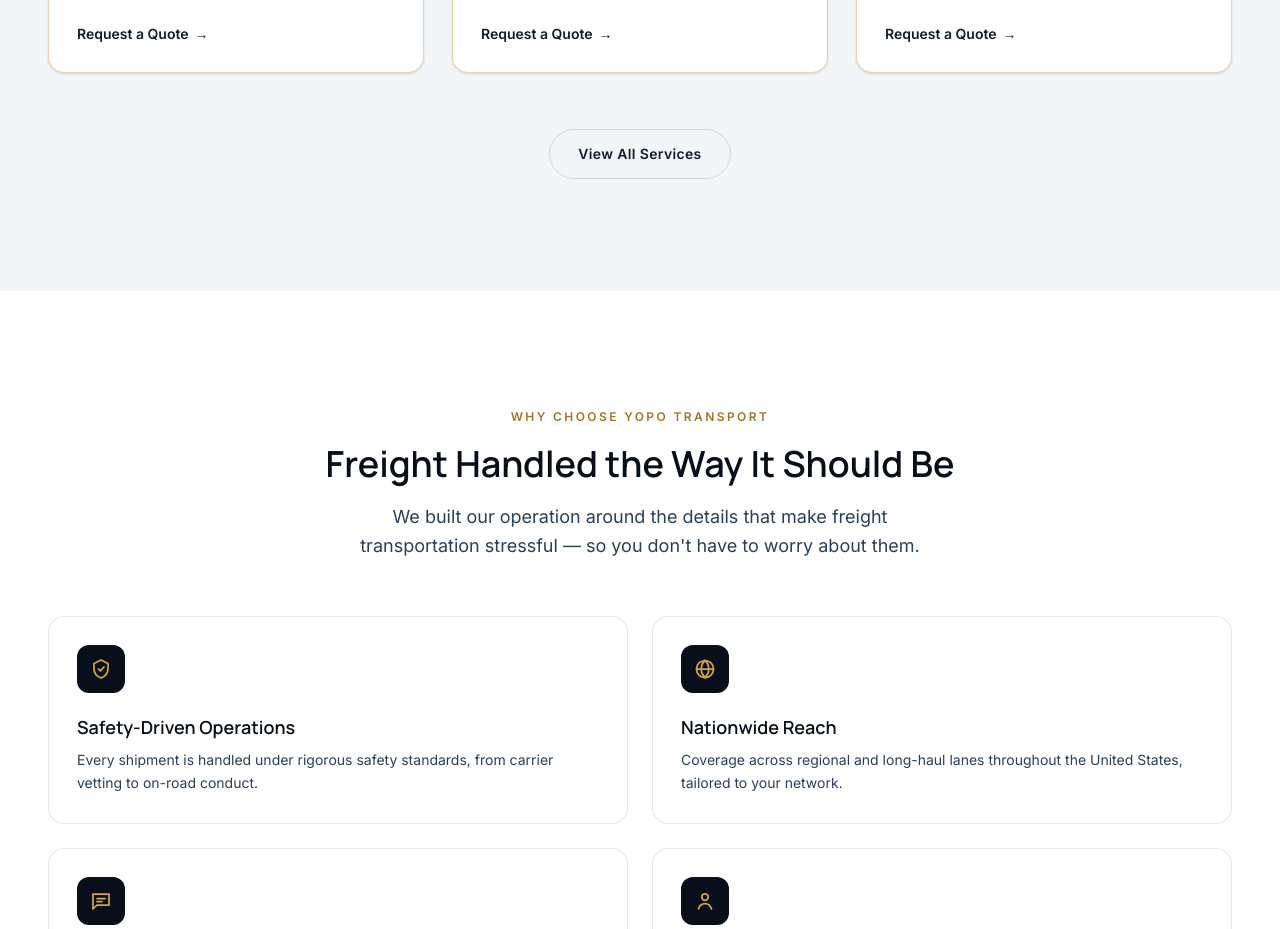
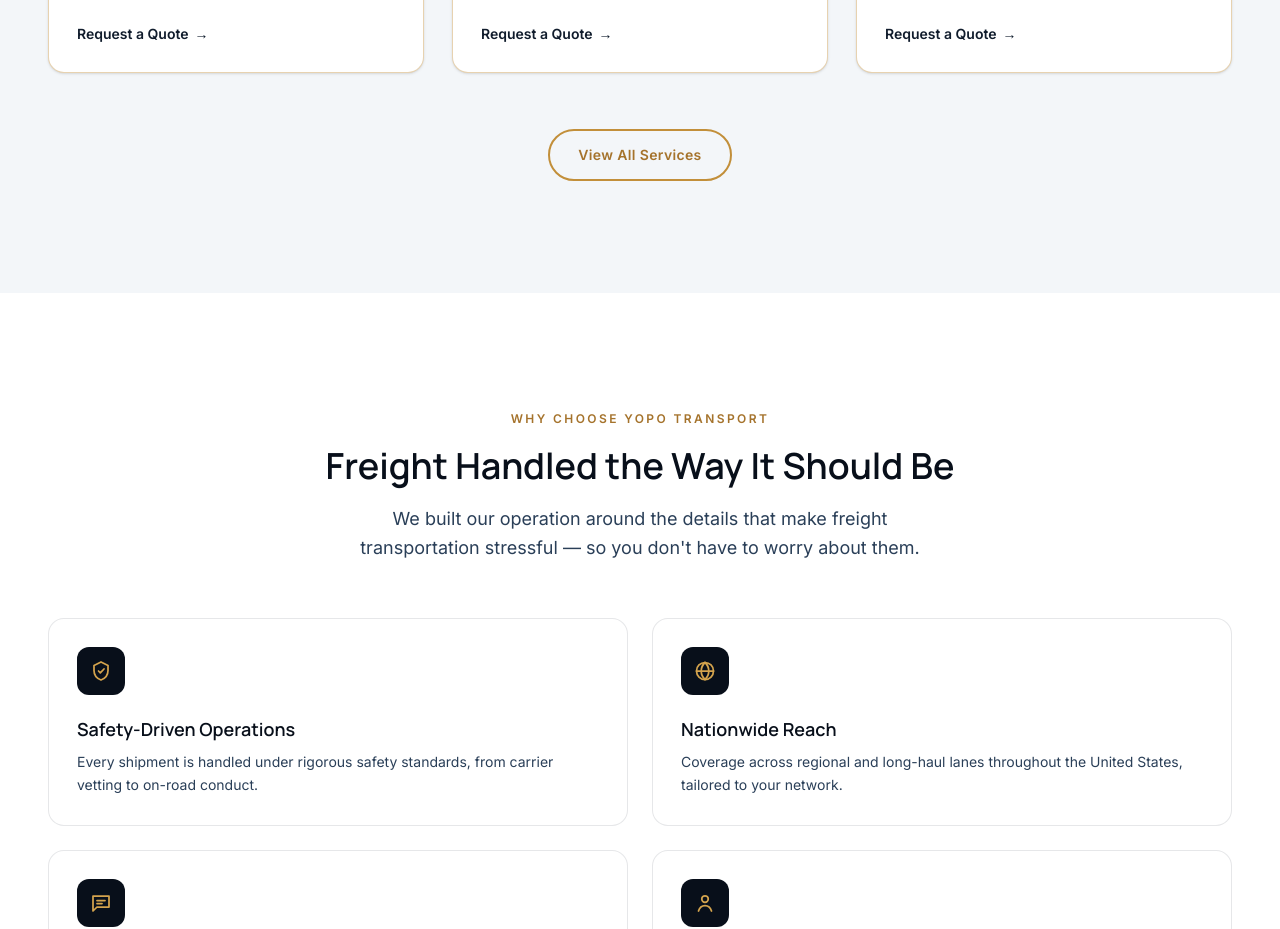
Before and after one commit to denitrajkov/yopo-transport, a Next.js app: page / in a window 1280 px wide. Shown: the part 2940-3869 px from the top of the page. Built offline with nearby package versions, Linux system fonts and the light colour scheme.

Commit message:
btn outline

```diff
--- a/src/app/(site)/page.tsx
+++ b/src/app/(site)/page.tsx
@@ -132,7 +132,7 @@ export default function HomePage() {
             ))}
           </div>
           <div className="mt-14 text-center">
-            <Button href="/services" variant="ghost">
+            <Button href="/services" variant="gold-outline">
               View All Services
             </Button>
           </div>
--- a/src/components/Button.tsx
+++ b/src/components/Button.tsx
@@ -1,15 +1,13 @@
 import Link from "next/link";
 import type { ComponentPropsWithoutRef, ReactNode } from "react";
 
-type Variant = "primary" | "secondary" | "ghost" | "gold-outline";
+type Variant = "primary" | "secondary" | "gold-outline";
 
 const variantStyles: Record<Variant, string> = {
   primary:
     "bg-gold-500 text-navy-950 hover:bg-gold-400 shadow-lg shadow-gold-950/20 hover:shadow-gold-500/30",
   secondary:
     "bg-transparent text-white border border-white/30 hover:border-white/70 hover:bg-white/5",
-  ghost:
-    "bg-transparent text-navy-900 border border-navy-900/15 hover:border-navy-900/40 hover:bg-navy-900/5",
   "gold-outline":
     "bg-transparent text-gold-600 border-2 border-gold-500 hover:bg-gold-500 hover:text-navy-950 hover:shadow-lg hover:shadow-gold-500/25",
 };
```
